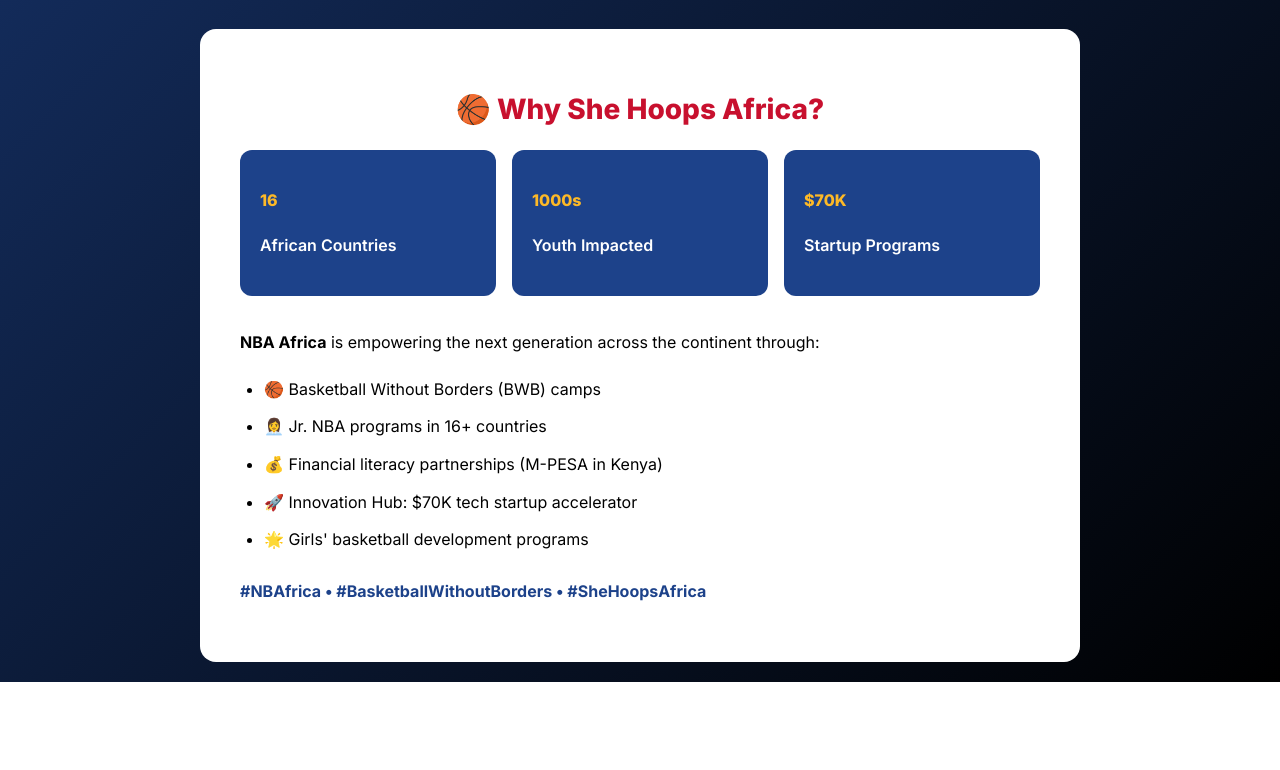
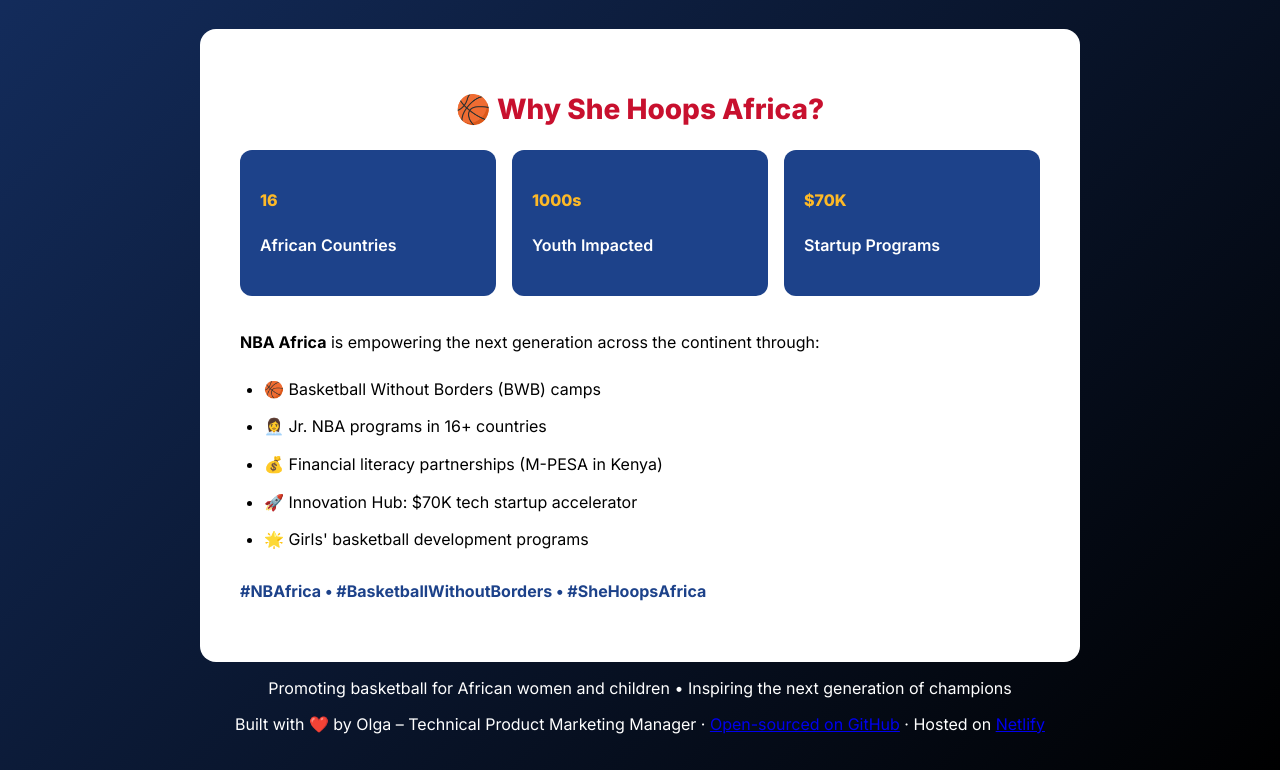
Before and after one commit to SheillaO/She-Hoops-Africa, a website built with Vite: page index.html in a window 1280 px wide. Shown: the part 1057-1827 px from the top of the page. Before the commit the page ends 1739 px from the top, so only its background shows below. Built offline with nearby package versions, Linux system fonts and the light colour scheme.

Commit message:
Add footer with mission and credits
Update index.html to include a footer containing a mission statement and credits.

```diff
--- a/index.html
+++ b/index.html
@@ -75,7 +75,14 @@
 
             <p class="hashtags">#NBAfrica • #BasketballWithoutBorders • #SheHoopsAfrica</p>
         </div>
-
+        <footer>
+            <p class="mission-footer">Promoting basketball for African women and children • Inspiring the next generation of
+                champions</p>
+            <p class="credits">Built with ❤️ by Olga – Technical Product Marketing Manager ·
+                <a href="https://github.com/SheillaO/she-hoops-africa" target="_blank">Open-sourced on GitHub</a> ·
+                Hosted on <a href="your-netlify-url" target="_blank">Netlify</a>
+            </p>
+        </footer>
         <script src="index.js"></script>
     </body>
 </html>
```
